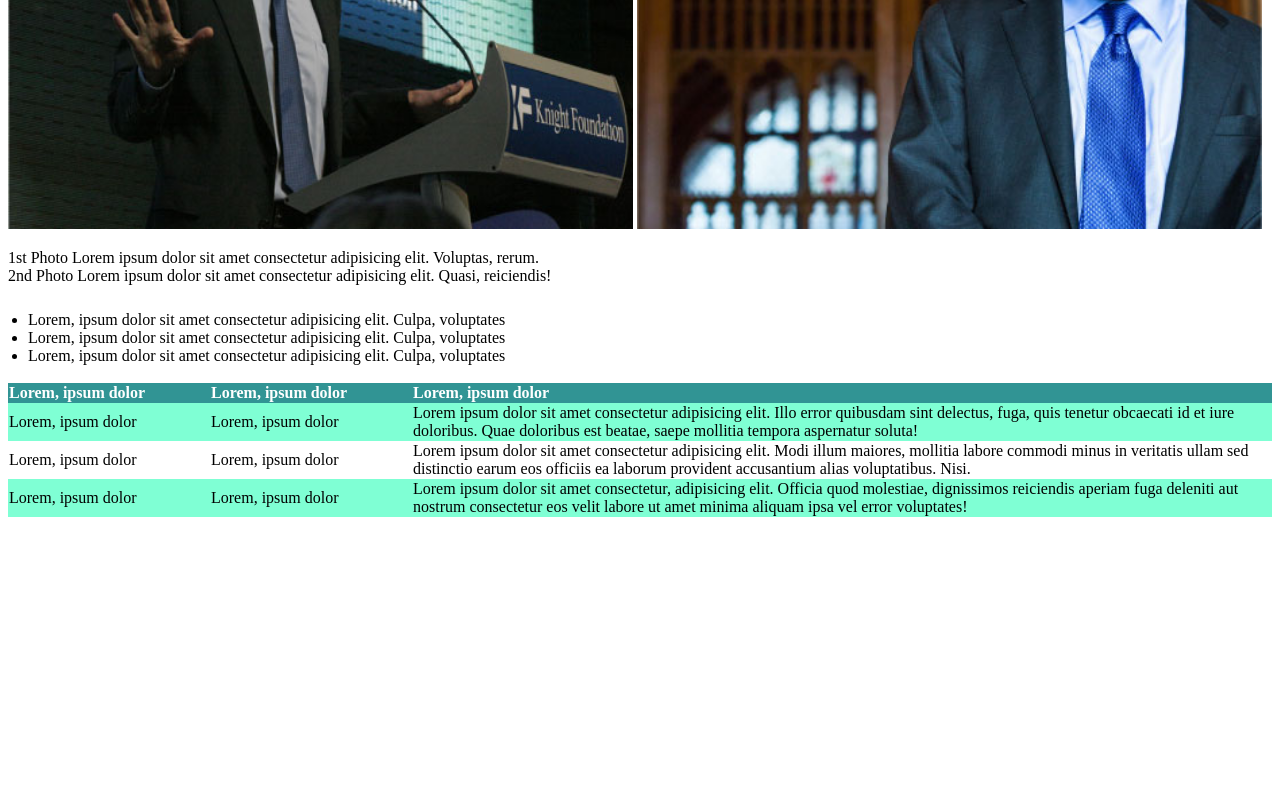
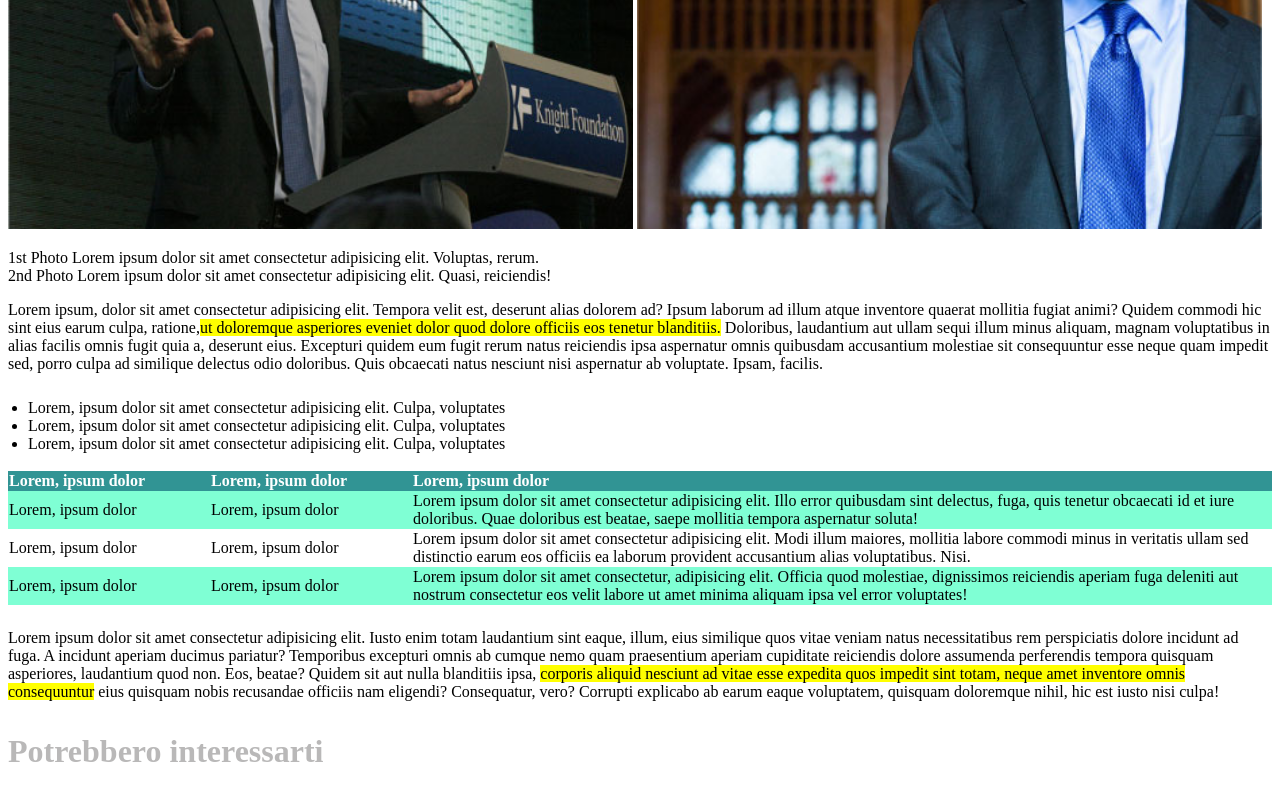
Before and after one commit to simonemoretti94/html-css-boolaner, a plain HTML site: page index.html in a window 1280 px wide. Shown: the part 622-1422 px from the top of the page. Before the commit the page ends 1147 px from the top, so only its background shows below. Drawn offline with Linux system fonts and the light colour scheme.

Commit message:
2nd commit

```diff
--- a/css/style.css
+++ b/css/style.css
@@ -1,3 +1,7 @@
+:root {
+    --paragraph-primary: rgb(185, 184, 184);
+}
+
 #header {
     background-color: aqua;
     background-image: url('/img/pattern.png');
@@ -65,3 +69,15 @@
     color: black;
     font-weight: 100;
 }
+
+.p3 {
+    margin-top: 1.5rem;
+    margin-bottom: 1.5rem;
+}
+
+.p4 {
+    font-size: xx-large;
+    font-weight: 900;
+    color: var(--paragraph-primary)
+
+}
--- a/index.html
+++ b/index.html
@@ -27,6 +27,9 @@
         </main>
         <footer1>
             <p class="p2">1st Photo Lorem ipsum dolor sit amet consectetur adipisicing elit. Voluptas, rerum. <br> 2nd Photo Lorem ipsum dolor sit amet consectetur adipisicing elit. Quasi, reiciendis!</p>
+            <div>
+                <p>Lorem ipsum, dolor sit amet consectetur adipisicing elit. Tempora velit est, deserunt alias dolorem ad? Ipsum laborum ad illum atque inventore quaerat mollitia fugiat animi? Quidem commodi hic sint eius earum culpa, ratione,<span style="background-color: yellow;">ut doloremque asperiores eveniet dolor quod dolore officiis eos tenetur blanditiis.</span> Doloribus, laudantium aut ullam sequi illum minus aliquam, magnam voluptatibus in alias facilis omnis fugit quia a, deserunt eius. Excepturi quidem eum fugit rerum natus reiciendis ipsa aspernatur omnis quibusdam accusantium molestiae sit consequuntur esse neque quam impedit sed, porro culpa ad similique delectus odio doloribus. Quis obcaecati natus nesciunt nisi aspernatur ab voluptate. Ipsam, facilis.</p>
+            </div>
             <ul class="ul1">
                 <li>Lorem, ipsum dolor sit amet consectetur adipisicing elit. Culpa, voluptates</li>
                 <li>Lorem, ipsum dolor sit amet consectetur adipisicing elit. Culpa, voluptates</li>
@@ -60,10 +63,13 @@
                 </tbody>
             </table>
         <footer1>
-
+            <p class="p3">Lorem ipsum dolor sit amet consectetur adipisicing elit. Iusto enim totam laudantium sint eaque, illum, eius similique quos vitae veniam natus necessitatibus rem perspiciatis dolore incidunt ad fuga. A incidunt aperiam ducimus pariatur? Temporibus excepturi omnis ab cumque nemo quam praesentium aperiam cupiditate reiciendis dolore assumenda perferendis tempora quisquam asperiores, laudantium quod non. Eos, beatae? Quidem sit aut nulla blanditiis ipsa, <span style="background-color: yellow;">corporis aliquid nesciunt ad vitae esse expedita quos impedit sint totam, neque amet inventore omnis consequuntur</span> eius quisquam nobis recusandae officiis nam eligendi? Consequatur, vero? Corrupti explicabo ab earum eaque voluptatem, quisquam doloremque nihil, hic est iusto nisi culpa!</p>
         </footer1>
     </main>
     <footer>
+        <header>
+            <p class="p4">Potrebbero interessarti</p>
+        </header>
 
     </footer>
 
```
